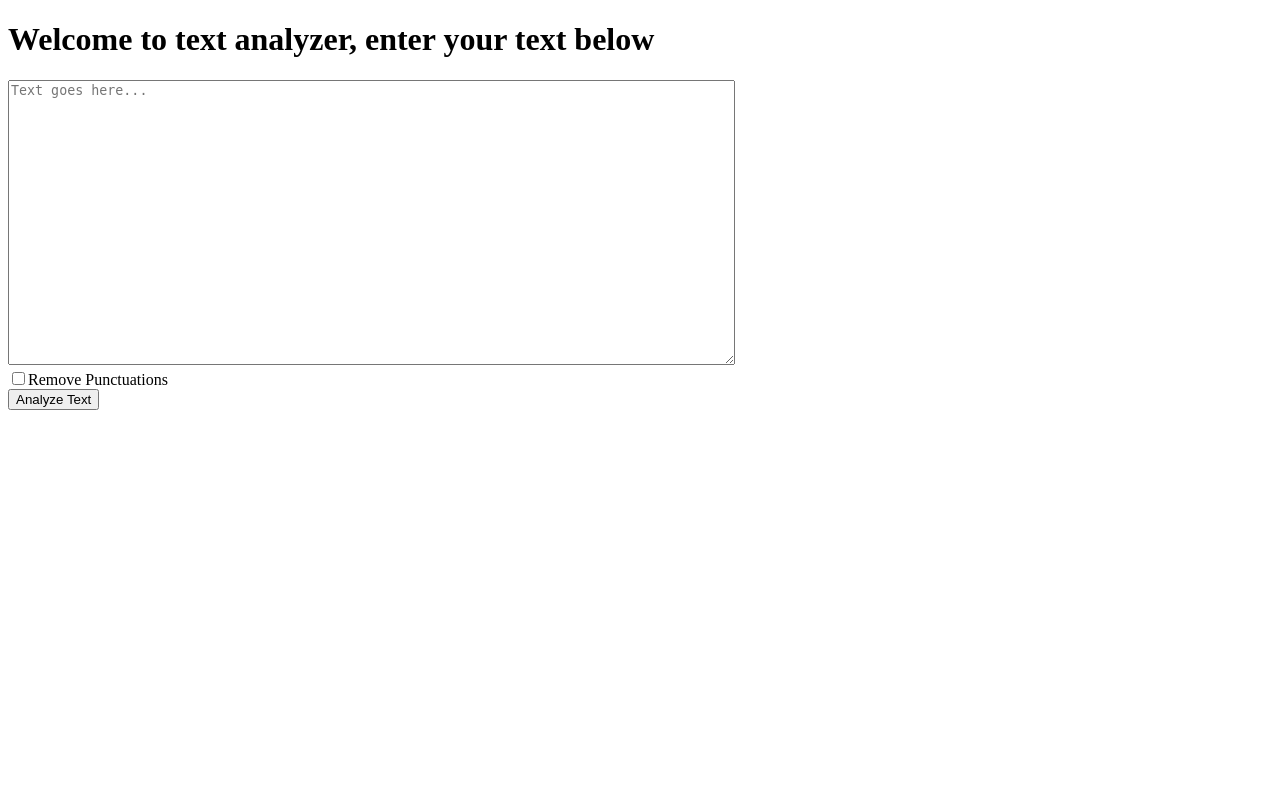
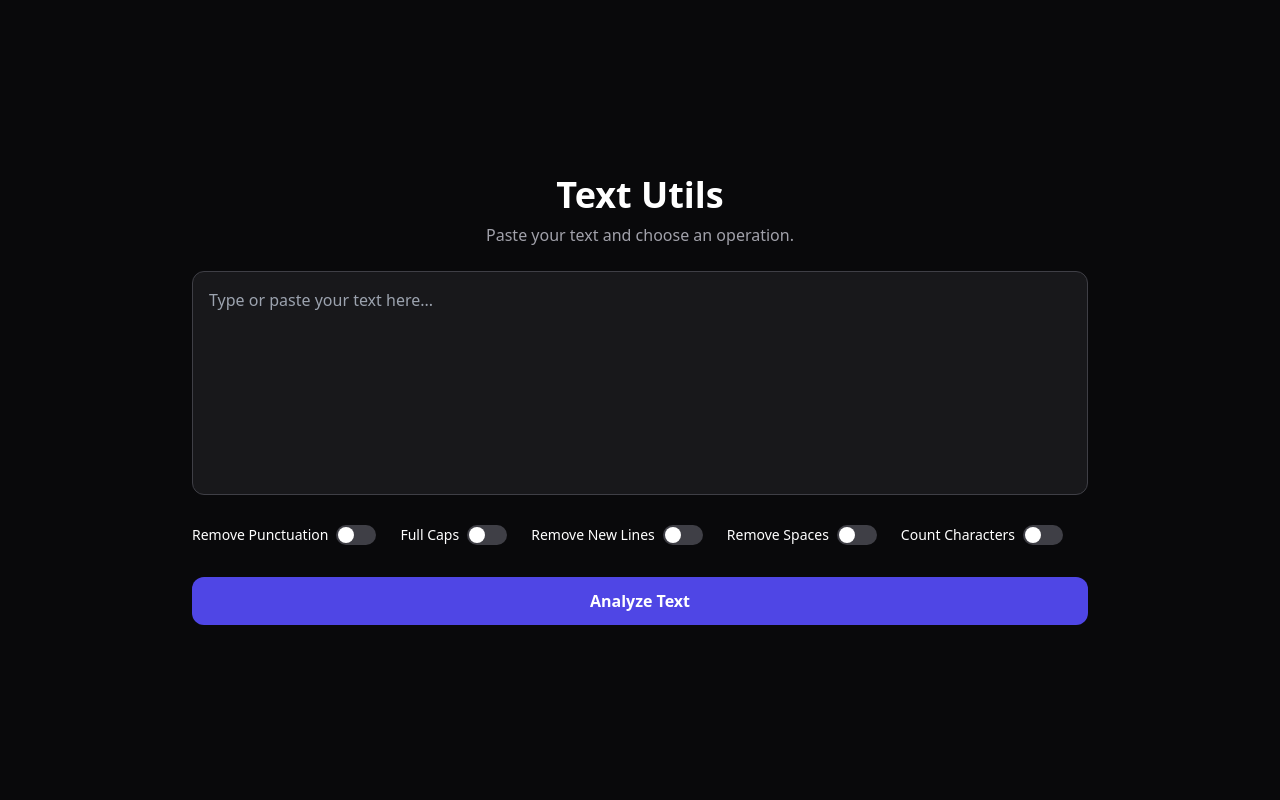
Before and after one commit to khanirfan18/txtutils, a Python web app: template templates/index.html in a window 1280 px wide. Run offline with Jinja, Linux system fonts and the light colour scheme; the template is opened without the code that fills it, so the values that code supplies are empty; some libraries are stand-ins or nearby versions.

Commit message:
feat: add Tailwind UI and new text processing features

```diff
--- a/templates/index.html
+++ b/templates/index.html
@@ -1,16 +1,89 @@
 <!DOCTYPE html>
-<html>
+<html lang="en">
 <head>
-<title>Page Title</title>
+    <meta charset="UTF-8">
+    <meta name="viewport" content="width=device-width, initial-scale=1.0">
+    <title>Text Utils</title>
+    <script src="https://cdn.tailwindcss.com"></script>
 </head>
-<body>
-<h1>Welcome to text analyzer, enter your text below</h1>
-<form action='/analyze' method='get'>
-    <textarea name="text" style="width: 721px; height: 279px;" placeholder="Text goes here..."></textarea>
-    <br>
-    <input type="checkbox" name="remove_punctuations">Remove Punctuations
-    <br>
-    <button type="submit">Analyze Text</button>
-</form>
+
+<body class="bg-zinc-950 text-white min-h-screen flex items-center justify-center p-6">
+
+    <div class="w-full max-w-4xl">
+
+        <h1 class="text-4xl font-bold text-center">Text Utils</h1>
+
+        <p class="text-zinc-400 text-center mt-2 mb-6">
+            Paste your text and choose an operation.
+        </p>
+
+        <form action="/analyze" method="get">
+
+            <textarea
+                name="text"
+                placeholder="Type or paste your text here..."
+                class="w-full h-56 bg-zinc-900 border border-zinc-700 rounded-xl p-4 resize-none focus:outline-none focus:ring-2 focus:ring-indigo-500"
+            ></textarea>
+
+            <div class="flex flex-wrap gap-6 mt-6 text-sm">
+
+                <label class="flex items-center gap-2 cursor-pointer">
+                    <span>Remove Punctuation</span>
+                    <div class="relative">
+                        <input type="checkbox" name="remove_punctuations" class="sr-only peer">
+                        <div class="w-10 h-5 bg-zinc-700 rounded-full peer-checked:bg-indigo-600 transition"></div>
+                        <div class="absolute left-0.5 top-0.5 w-4 h-4 bg-white rounded-full transition-transform peer-checked:translate-x-5"></div>
+                    </div>
+                </label>
+
+                <label class="flex items-center gap-2 cursor-pointer">
+                    <span>Full Caps</span>
+                    <div class="relative">
+                        <input type="checkbox" name="full_caps" class="sr-only peer">
+                        <div class="w-10 h-5 bg-zinc-700 rounded-full peer-checked:bg-indigo-600 transition"></div>
+                        <div class="absolute left-0.5 top-0.5 w-4 h-4 bg-white rounded-full transition-transform peer-checked:translate-x-5"></div>
+                    </div>
+                </label>
+
+                <label class="flex items-center gap-2 cursor-pointer">
+                    <span>Remove New Lines</span>
+                    <div class="relative">
+                        <input type="checkbox" name="newline_rem" class="sr-only peer">
+                        <div class="w-10 h-5 bg-zinc-700 rounded-full peer-checked:bg-indigo-600 transition"></div>
+                        <div class="absolute left-0.5 top-0.5 w-4 h-4 bg-white rounded-full transition-transform peer-checked:translate-x-5"></div>
+                    </div>
+                </label>
+
+                <label class="flex items-center gap-2 cursor-pointer">
+                    <span>Remove Spaces</span>
+                    <div class="relative">
+                        <input type="checkbox" name="space_rem" class="sr-only peer">
+                        <div class="w-10 h-5 bg-zinc-700 rounded-full peer-checked:bg-indigo-600 transition"></div>
+                        <div class="absolute left-0.5 top-0.5 w-4 h-4 bg-white rounded-full transition-transform peer-checked:translate-x-5"></div>
+                    </div>
+                </label>
+
+                <label class="flex items-center gap-2 cursor-pointer">
+                    <span>Count Characters</span>
+                    <div class="relative">
+                        <input type="checkbox" name="char_count" class="sr-only peer">
+                        <div class="w-10 h-5 bg-zinc-700 rounded-full peer-checked:bg-indigo-600 transition"></div>
+                        <div class="absolute left-0.5 top-0.5 w-4 h-4 bg-white rounded-full transition-transform peer-checked:translate-x-5"></div>
+                    </div>
+                </label>
+
+            </div>
+
+            <button
+                type="submit"
+                class="mt-8 w-full bg-indigo-600 hover:bg-indigo-700 py-3 rounded-xl font-semibold transition"
+            >
+                Analyze Text
+            </button>
+
+        </form>
+
+    </div>
+
 </body>
 </html>
```
Also changed, not shown: templates/404.html (added, +41 -0 lines), templates/analyze.html (+29 -7 lines), txtutils/views.py (+49 -5 lines).
